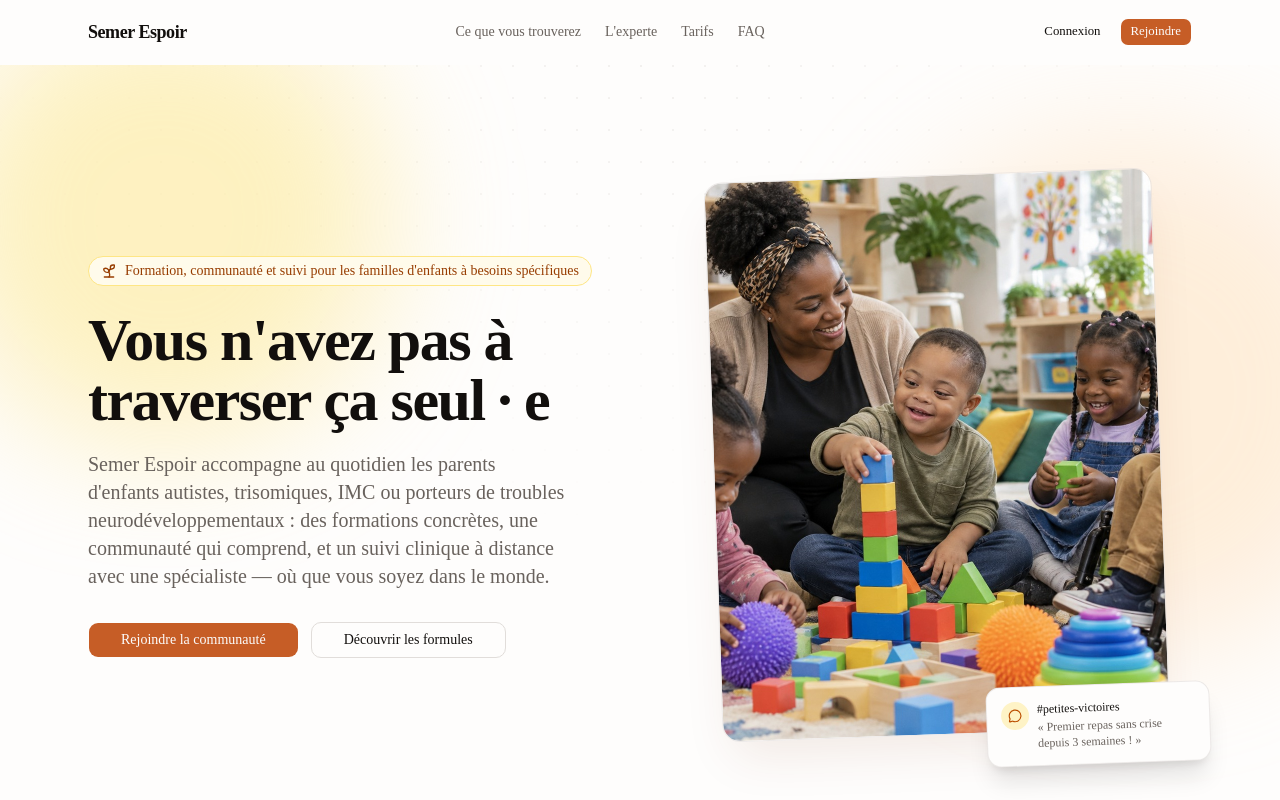
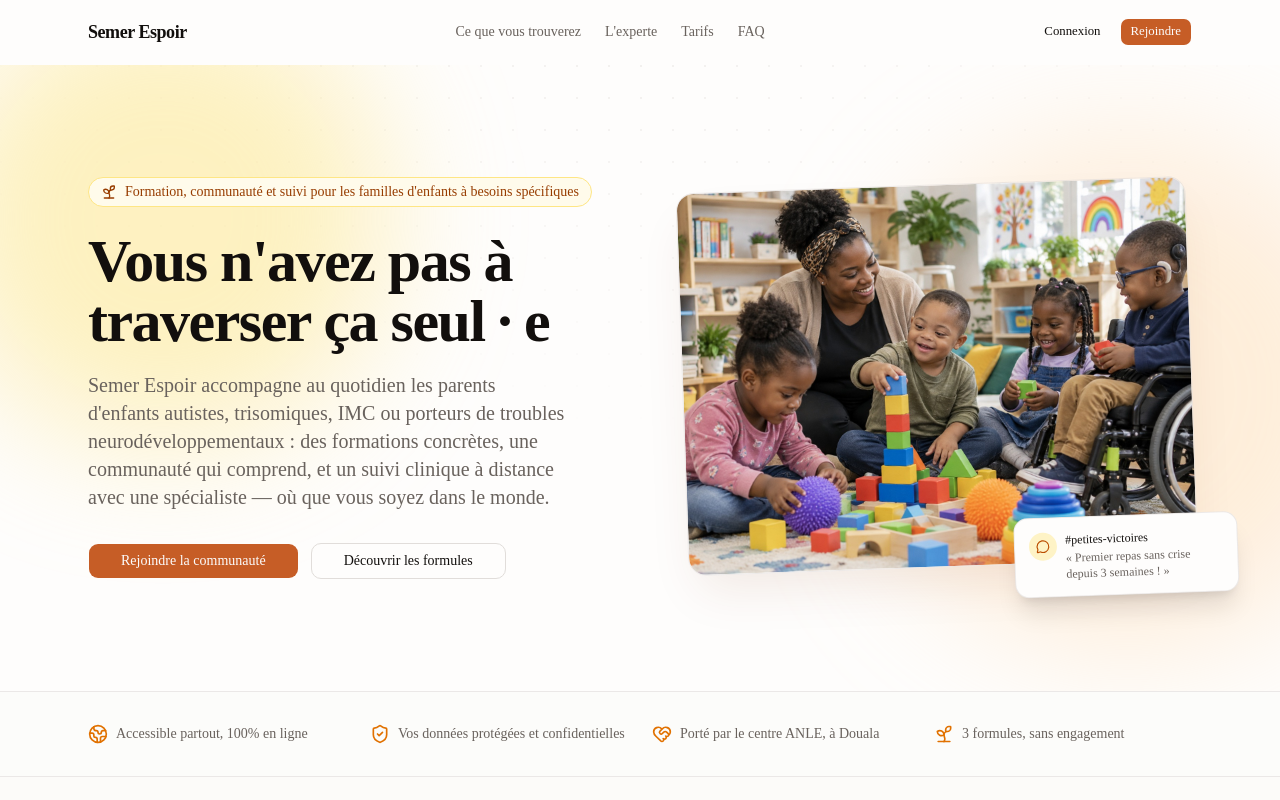
Before and after one commit to espoirsemer/semer-espoir, a Next.js app: page / in a window 1280 px wide. Shown: the top 800 px of the page. Built offline with nearby package versions, Linux system fonts and the light colour scheme.

Commit message:
Corrige le cadrage de la photo du hero (4:3 au lieu de 4:5, coupait l'enfant en fauteuil)

```diff
--- a/src/components/landing/hero-photo.tsx
+++ b/src/components/landing/hero-photo.tsx
@@ -11,7 +11,7 @@ export function HeroPhoto() {
       initial={{ opacity: 0, y: 40, rotate: -2 }}
       animate={{ opacity: 1, y: 0, rotate: -2 }}
       transition={{ duration: 0.8, delay: 0.3, ease: EASE }}
-      className="relative mx-auto w-full max-w-md"
+      className="relative mx-auto w-full max-w-lg"
     >
       <motion.div
         animate={{ y: [0, -10, 0] }}
@@ -21,9 +21,9 @@ export function HeroPhoto() {
         <Image
           src="/images/hero-enfants.jpg"
           alt="Une éducatrice du centre ANLE joue avec un groupe d'enfants à besoins spécifiques"
-          width={900}
-          height={1000}
-          className="aspect-4/5 w-full object-cover"
+          width={1448}
+          height={1086}
+          className="aspect-4/3 w-full object-cover"
           priority
         />
       </motion.div>
```
